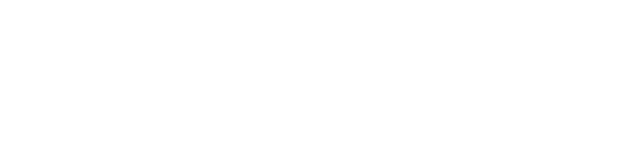
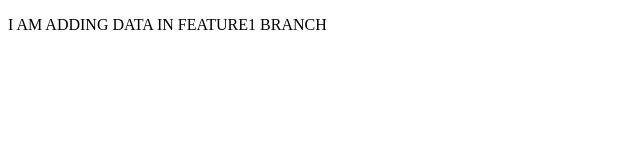
Before and after one commit to Sparsh13Agarwal/git-test, a plain HTML site: page test1.html in a window 1280 px wide. Shown: the whole page, without its empty margins (0-640 px from the left). Drawn offline with Linux system fonts and the light colour scheme.

Commit message:
Added data in test1

```diff
--- a/test1.html
+++ b/test1.html
@@ -7,6 +7,6 @@
         <title>Document</title>
     </head>
     <body>
-
+        <P>I AM ADDING DATA IN FEATURE1 BRANCH </P>
     </body>
 </html>
```
